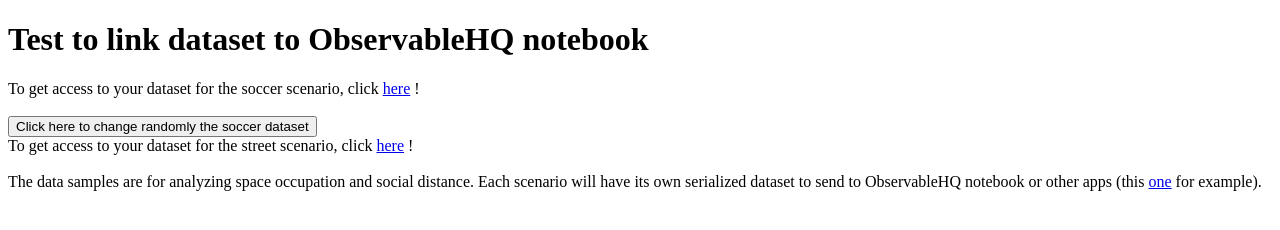
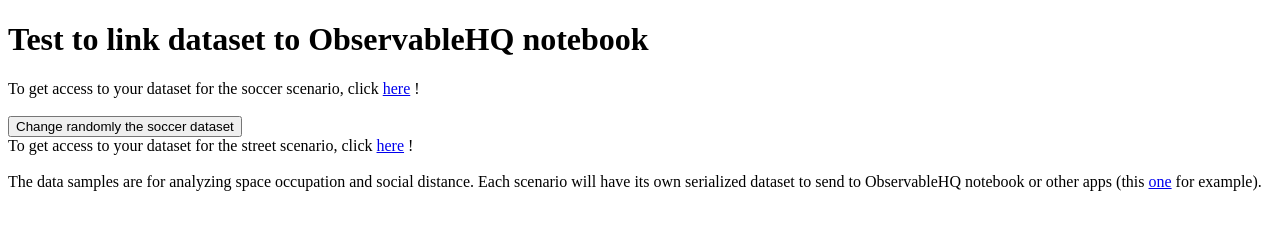
Before and after one commit to ggroult3/linkObs, a website: page assets/html/index.html in a window 1280 px wide. Drawn offline with nearby package versions, Linux system fonts and the light colour scheme; no server answers.

Commit message:
Change button name

```diff
--- a/assets/html/index.html
+++ b/assets/html/index.html
@@ -12,7 +12,7 @@
     <h1>Test to link dataset to ObservableHQ notebook</h1>
     <div>To get access to your dataset for the soccer scenario, click <a href="./getData/foot">here</a> !</div>
     <br/>
-    <button id="updater">Click here to change randomly the soccer dataset</button>
+    <button id="updater">Change randomly the soccer dataset</button>
     <br/>
     <div>To get access to your dataset for the street scenario, click <a href="./getData/street">here</a> !</div>
     <br/>
```
